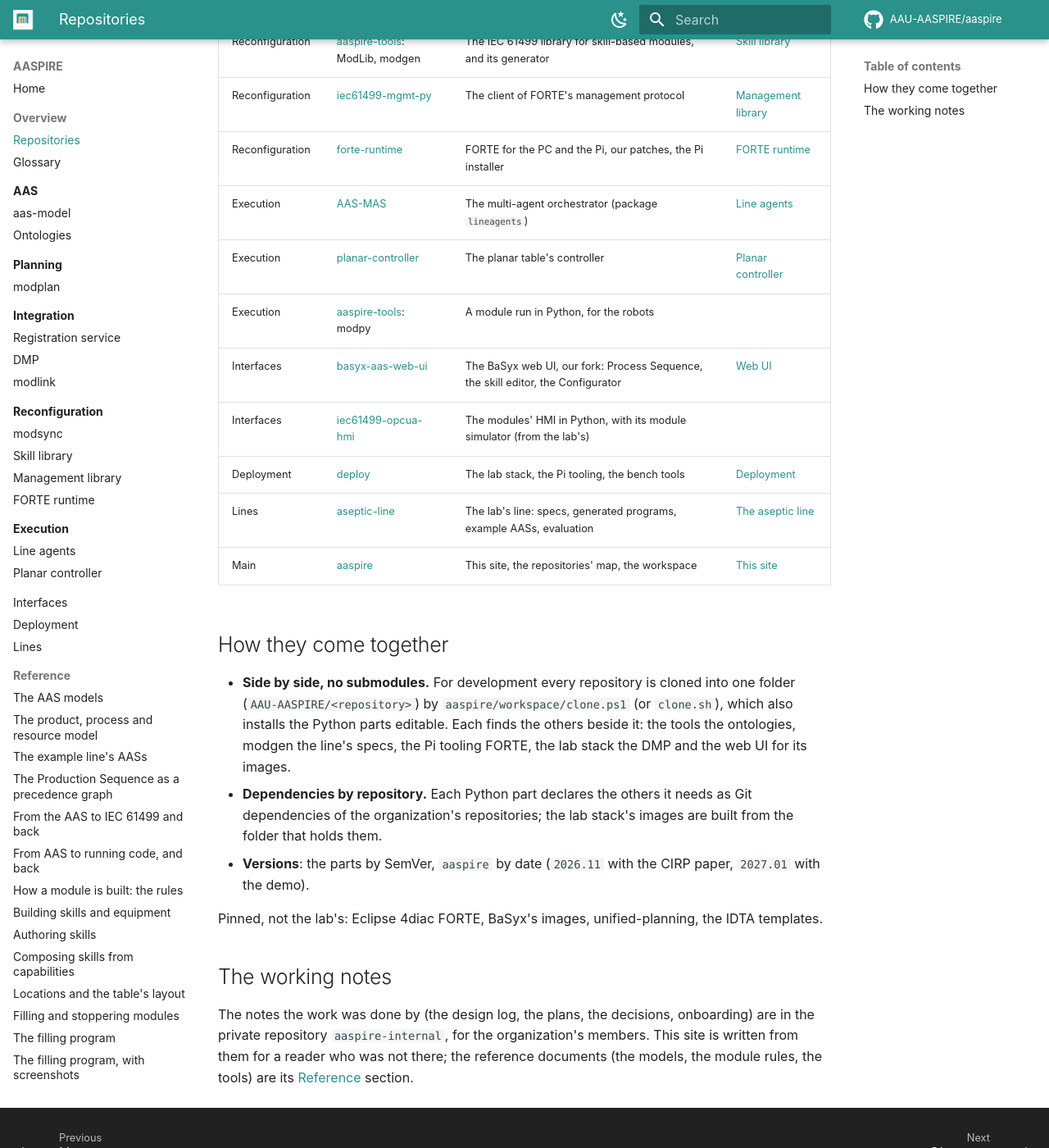
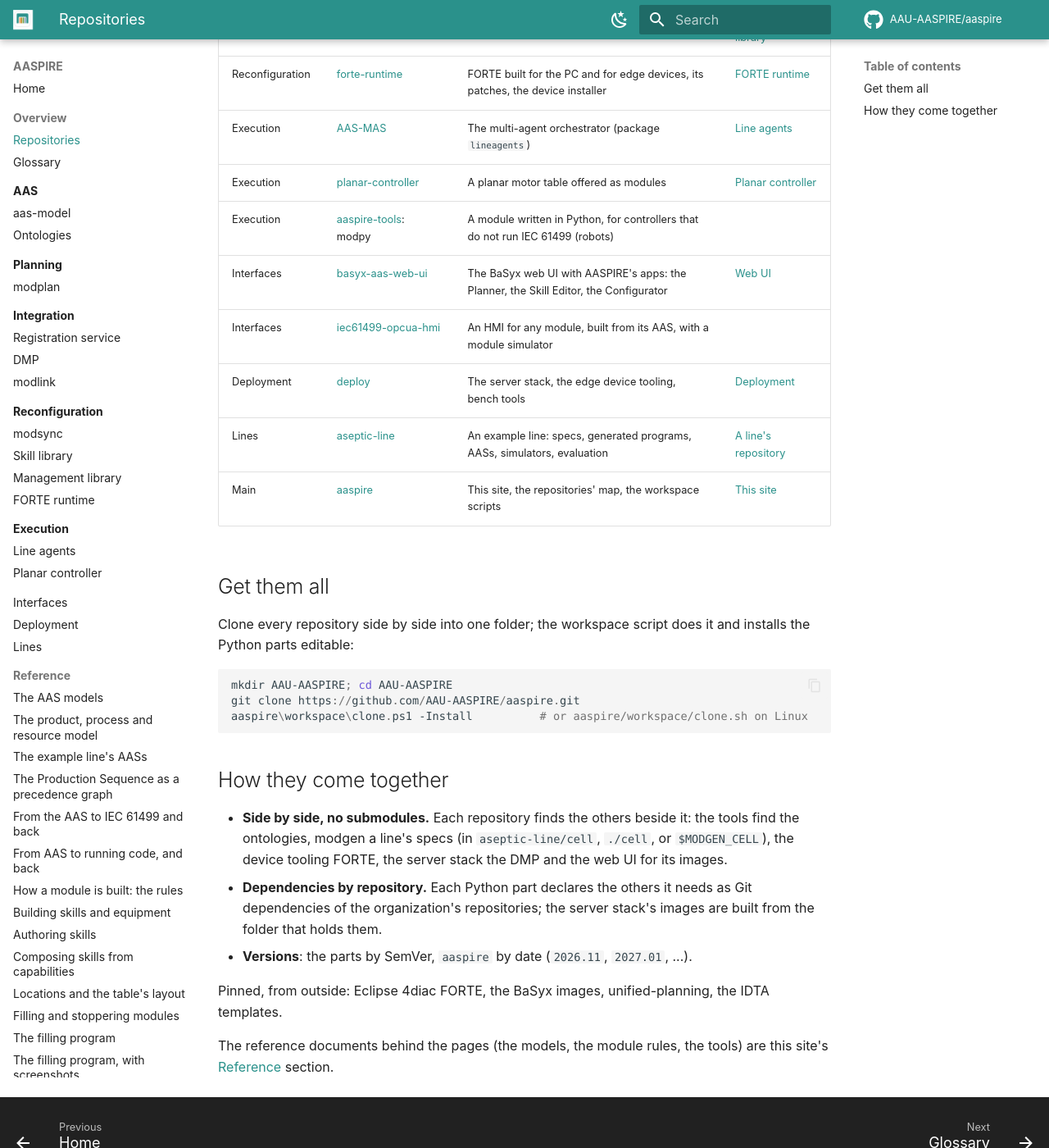
Before and after one commit to AAU-AASPIRE/aaspire, an MkDocs documentation site: the page built from docs/overview/repositories.md, in a window 1280 px wide and 1400 px high, scrolled down 1271 px. Shown: the whole window at 82% size. Built offline with MkDocs 1.6.1 and Material for MkDocs 9.7.7, drawn with Linux system fonts in a browser that asks for light colours; comment, search, counter and statistics services are not loaded; some of the changed text lies outside the part shown.

Commit message:
Glossary and repositories: general examples, what each repository holds

````diff
--- a/docs/overview/repositories.md
+++ b/docs/overview/repositories.md
@@ -1,53 +1,58 @@
 # Repositories
 
 AASPIRE is a set of repositories in the GitHub organization
-[AAU-AASPIRE](https://github.com/AAU-AASPIRE), grouped by pillar. The tools, used together, are one
-repository (aaspire-tools) with a package per tool; the table names each. Until 24 November 2026
-they shared one repository (AAUSmartProductionLab/iec61499-mgmt-py); each part was copied out with its
-history (the tools on 25 November, after a day in repositories of their own).
+[AAU-AASPIRE](https://github.com/AAU-AASPIRE), grouped by pillar. The tools that are used together
+(ModLib, modgen, modreg, modplan, modsync, modlink, modpy) are one repository,
+[aaspire-tools](https://github.com/AAU-AASPIRE/aaspire-tools), with a package per tool.
 
 <figure markdown="span">
-  [![The repositories of AAU-AASPIRE by pillar, and where each came from](../figures/repository-map.png)](../figures/repository-map.png)
-  <figcaption>The repositories by pillar, in the pillars' colours, and where each came from.</figcaption>
+  [![The repositories of AAU-AASPIRE by pillar, and what each holds](../figures/repository-map.png)](../figures/repository-map.png)
+  <figcaption>The repositories by pillar, in the pillars' colours, and what each holds.</figcaption>
 </figure>
 
 | Pillar | Repository | What it is | Page |
 | --- | --- | --- | --- |
 | AAS | [ontologies](https://github.com/AAU-AASPIRE/ontologies) | ARSO, APSO, AProSO, PPRL and the vocabulary | [Ontologies](../aas/ontologies.md) |
-| AAS | [aas-model](https://github.com/AAU-AASPIRE/aas-model) | The lab's AAS model: types, templates, instances (a placeholder until it merges upstream) | [aas-model](../aas/aas-model.md) |
+| AAS | [aas-model](https://github.com/AAU-AASPIRE/aas-model) | The AAS types in Python: product, process, module, component, line | [aas-model](../aas/aas-model.md) |
 | Planning | [aaspire-tools](https://github.com/AAU-AASPIRE/aaspire-tools): modplan | Plans a new skill from a module's capabilities | [modplan](../planning/modplan.md) |
-| Integration | [aaspire-tools](https://github.com/AAU-AASPIRE/aaspire-tools): modreg | Builds, checks, derives and publishes the AASs; the registration and skill service | [Registration service](../integration/registration.md) |
+| Integration | [aaspire-tools](https://github.com/AAU-AASPIRE/aaspire-tools): modreg | Builds, checks, derives and publishes the AASs; the registration service | [Registration service](../integration/registration.md) |
 | Integration | [aaspire-tools](https://github.com/AAU-AASPIRE/aaspire-tools): modlink | Runs a module's skills over OPC UA from its AAS | [modlink](../integration/modlink.md) |
-| Integration | [aas-camel-dmp](https://github.com/AAU-AASPIRE/aas-camel-dmp) | The data-mapping processor (Tristan's, moving here) | [DMP](../integration/dmp.md) |
+| Integration | [aas-camel-dmp](https://github.com/AAU-AASPIRE/aas-camel-dmp) | The data-mapping processor | [DMP](../integration/dmp.md) |
 | Reconfiguration | [aaspire-tools](https://github.com/AAU-AASPIRE/aaspire-tools): modsync | Keeps a running IEC 61499 program in step with its AAS | [modsync](../reconfiguration/modsync.md) |
 | Reconfiguration | [aaspire-tools](https://github.com/AAU-AASPIRE/aaspire-tools): ModLib, modgen | The IEC 61499 library for skill-based modules, and its generator | [Skill library](../reconfiguration/skill-lib.md) |
 | Reconfiguration | [iec61499-mgmt-py](https://github.com/AAU-AASPIRE/iec61499-mgmt-py) | The client of FORTE's management protocol | [Management library](../reconfiguration/mgmt.md) |
-| Reconfiguration | [forte-runtime](https://github.com/AAU-AASPIRE/forte-runtime) | FORTE for the PC and the Pi, our patches, the Pi installer | [FORTE runtime](../reconfiguration/runtime.md) |
+| Reconfiguration | [forte-runtime](https://github.com/AAU-AASPIRE/forte-runtime) | FORTE built for the PC and for edge devices, its patches, the device installer | [FORTE runtime](../reconfiguration/runtime.md) |
 | Execution | [AAS-MAS](https://github.com/AAU-AASPIRE/AAS-MAS) | The multi-agent orchestrator (package `lineagents`) | [Line agents](../execution/agents.md) |
-| Execution | [planar-controller](https://github.com/AAU-AASPIRE/planar-controller) | The planar table's controller | [Planar controller](../execution/planar-controller.md) |
-| Execution | [aaspire-tools](https://github.com/AAU-AASPIRE/aaspire-tools): modpy | A module run in Python, for the robots | |
-| Interfaces | [basyx-aas-web-ui](https://github.com/AAU-AASPIRE/basyx-aas-web-ui) | The BaSyx web UI, our fork: Process Sequence, the skill editor, the Configurator | [Web UI](../interfaces/web-ui.md) |
-| Interfaces | [iec61499-opcua-hmi](https://github.com/AAU-AASPIRE/iec61499-opcua-hmi) | The modules' HMI in Python, with its module simulator (from the lab's) | |
-| Deployment | [deploy](https://github.com/AAU-AASPIRE/deploy) | The lab stack, the Pi tooling, the bench tools | [Deployment](../deployment/deploy.md) |
-| Lines | [aseptic-line](https://github.com/AAU-AASPIRE/aseptic-line) | The lab's line: specs, generated programs, example AASs, evaluation | [The aseptic line](../lines/aseptic-line.md) |
-| Main | [aaspire](https://github.com/AAU-AASPIRE/aaspire) | This site, the repositories' map, the workspace | [This site](../how-to/this-site.md) |
+| Execution | [planar-controller](https://github.com/AAU-AASPIRE/planar-controller) | A planar motor table offered as modules | [Planar controller](../execution/planar-controller.md) |
+| Execution | [aaspire-tools](https://github.com/AAU-AASPIRE/aaspire-tools): modpy | A module written in Python, for controllers that do not run IEC 61499 (robots) | |
+| Interfaces | [basyx-aas-web-ui](https://github.com/AAU-AASPIRE/basyx-aas-web-ui) | The BaSyx web UI with AASPIRE's apps: the Planner, the Skill Editor, the Configurator | [Web UI](../interfaces/web-ui.md) |
+| Interfaces | [iec61499-opcua-hmi](https://github.com/AAU-AASPIRE/iec61499-opcua-hmi) | An HMI for any module, built from its AAS, with a module simulator | |
+| Deployment | [deploy](https://github.com/AAU-AASPIRE/deploy) | The server stack, the edge device tooling, bench tools | [Deployment](../deployment/deploy.md) |
+| Lines | [aseptic-line](https://github.com/AAU-AASPIRE/aseptic-line) | An example line: specs, generated programs, AASs, simulators, evaluation | [A line's repository](../lines/aseptic-line.md) |
+| Main | [aaspire](https://github.com/AAU-AASPIRE/aaspire) | This site, the repositories' map, the workspace scripts | [This site](../how-to/this-site.md) |
+
+## Get them all
+
+Clone every repository side by side into one folder; the workspace script does it and installs the
+Python parts editable:
+
+```powershell
+mkdir AAU-AASPIRE; cd AAU-AASPIRE
+git clone https://github.com/AAU-AASPIRE/aaspire.git
+aaspire\workspace\clone.ps1 -Install          # or aaspire/workspace/clone.sh on Linux
+```
 
 ## How they come together
 
-- **Side by side, no submodules.** For development every repository is cloned into one folder
-  (`AAU-AASPIRE/<repository>`) by `aaspire/workspace/clone.ps1` (or `clone.sh`), which also installs the
-  Python parts editable. Each finds the others beside it: the tools the ontologies, modgen the line's
-  specs, the Pi tooling FORTE, the lab stack the DMP and the web UI for its images.
+- **Side by side, no submodules.** Each repository finds the others beside it: the tools find the
+  ontologies, modgen a line's specs (in `aseptic-line/cell`, `./cell`, or `$MODGEN_CELL`), the device
+  tooling FORTE, the server stack the DMP and the web UI for its images.
 - **Dependencies by repository.** Each Python part declares the others it needs as Git dependencies
-  of the organization's repositories; the lab stack's images are built from the folder that holds them.
-- **Versions**: the parts by SemVer, `aaspire` by date (`2026.11` with the CIRP paper, `2027.01` with
-  the demo).
+  of the organization's repositories; the server stack's images are built from the folder that holds
+  them.
+- **Versions**: the parts by SemVer, `aaspire` by date (`2026.11`, `2027.01`, ...).
 
-Pinned, not the lab's: Eclipse 4diac FORTE, BaSyx's images, unified-planning, the IDTA templates.
+Pinned, from outside: Eclipse 4diac FORTE, the BaSyx images, unified-planning, the IDTA templates.
 
-## The working notes
-
-The notes the work was done by (the design log, the plans, the decisions, onboarding) are in the
-private repository `aaspire-internal`, for the organization's members. This site is written from them
-for a reader who was not there; the reference documents (the models, the module rules, the tools) are
-its [Reference](../reference/aas-models.md) section.
+The reference documents behind the pages (the models, the module rules, the tools) are this site's
+[Reference](../reference/aas-models.md) section.
````
Also changed, not shown: docs/overview/glossary.md (+13 -14 lines), docs/figures/repository-map.png.
